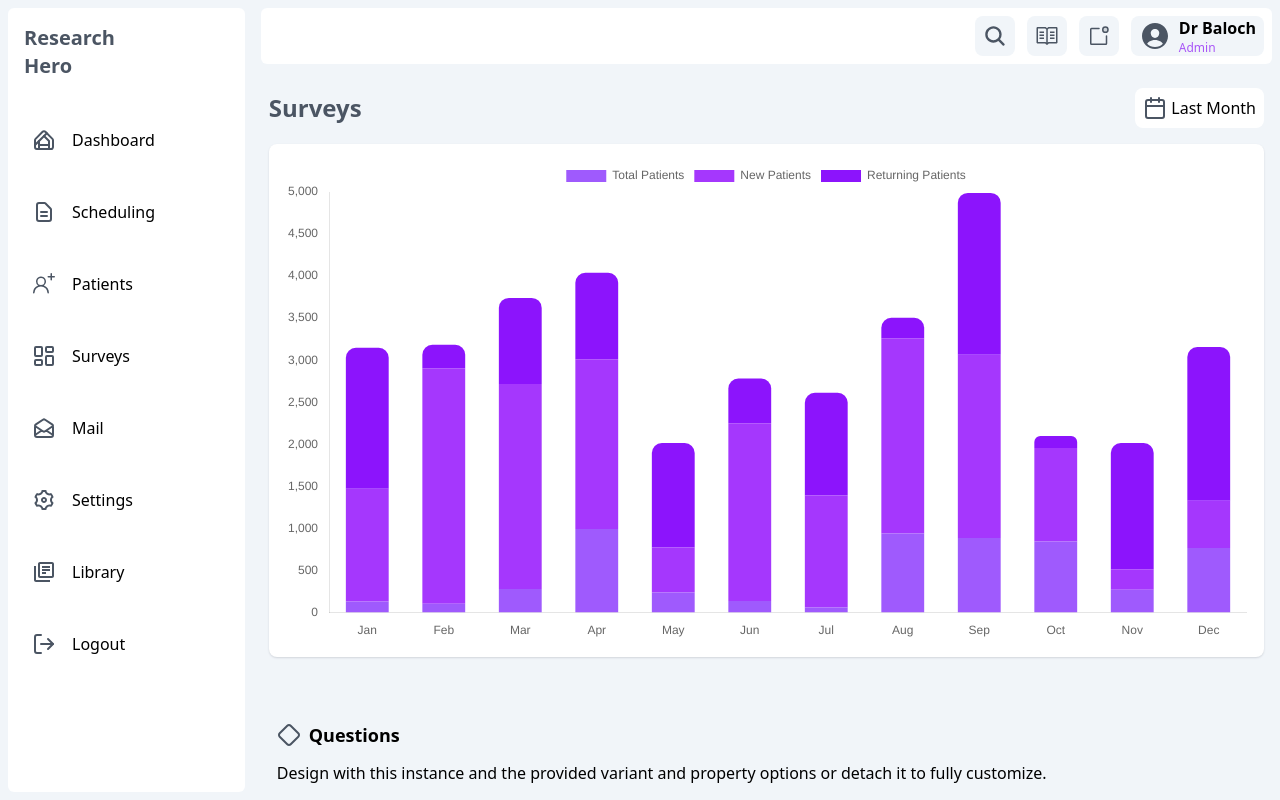
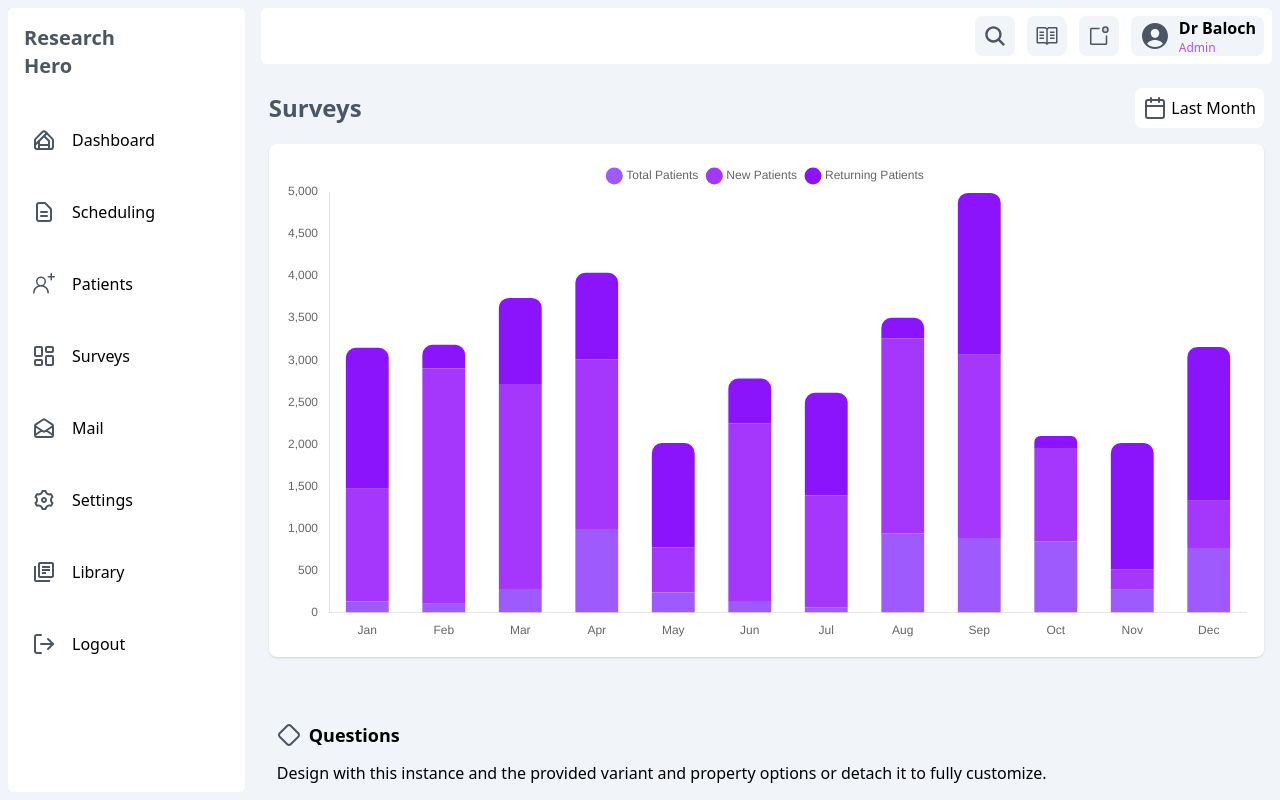
Before and after one commit to anaskhan010/frontend, a React (Vite) app: page /surveys in a window 1280 px wide. Built offline with nearby package versions, Linux system fonts and the light colour scheme.

Commit message:
changed statistics chart color

```diff
--- a/src/components/dashboard/Statistics.jsx
+++ b/src/components/dashboard/Statistics.jsx
@@ -80,6 +80,10 @@ const options = {
   plugins: {
     legend: {
       position: "top",
+      labels: {
+        usePointStyle: true, // Show a point style which defaults to a circle
+        pointStyle: "circle", // Explicitly set as circle
+      },
     },
   },
   scales: {
```
